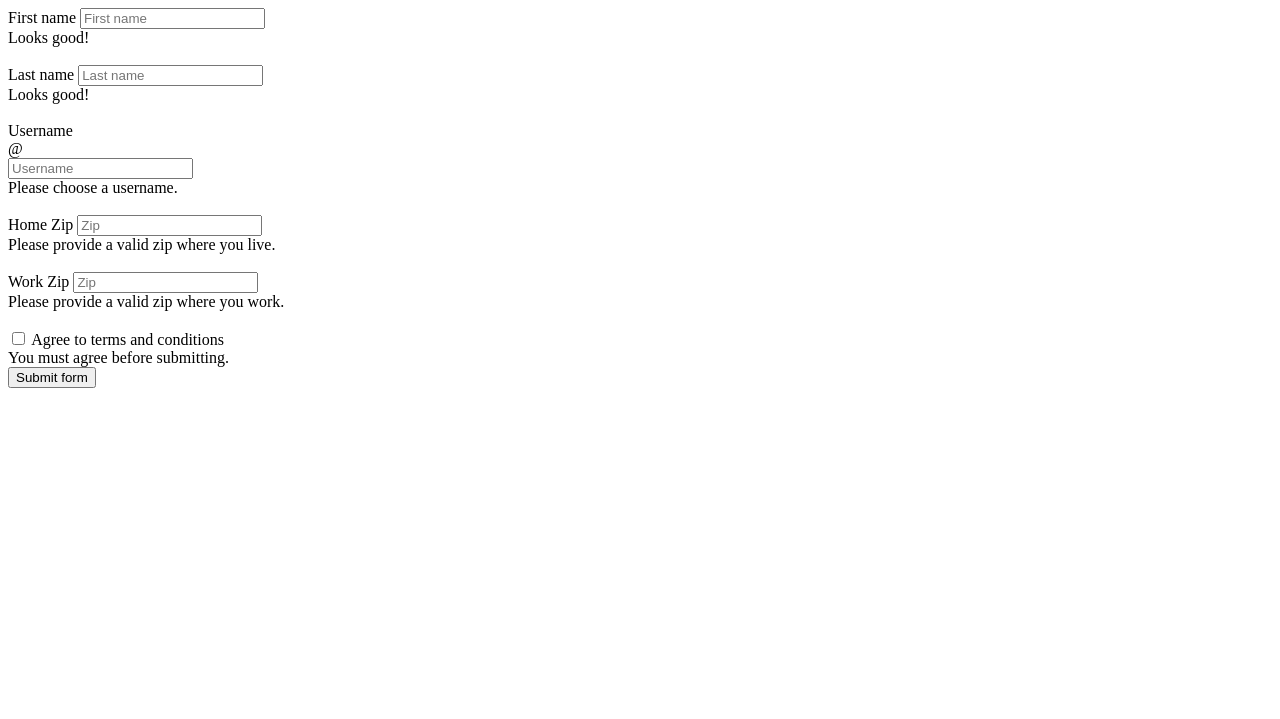
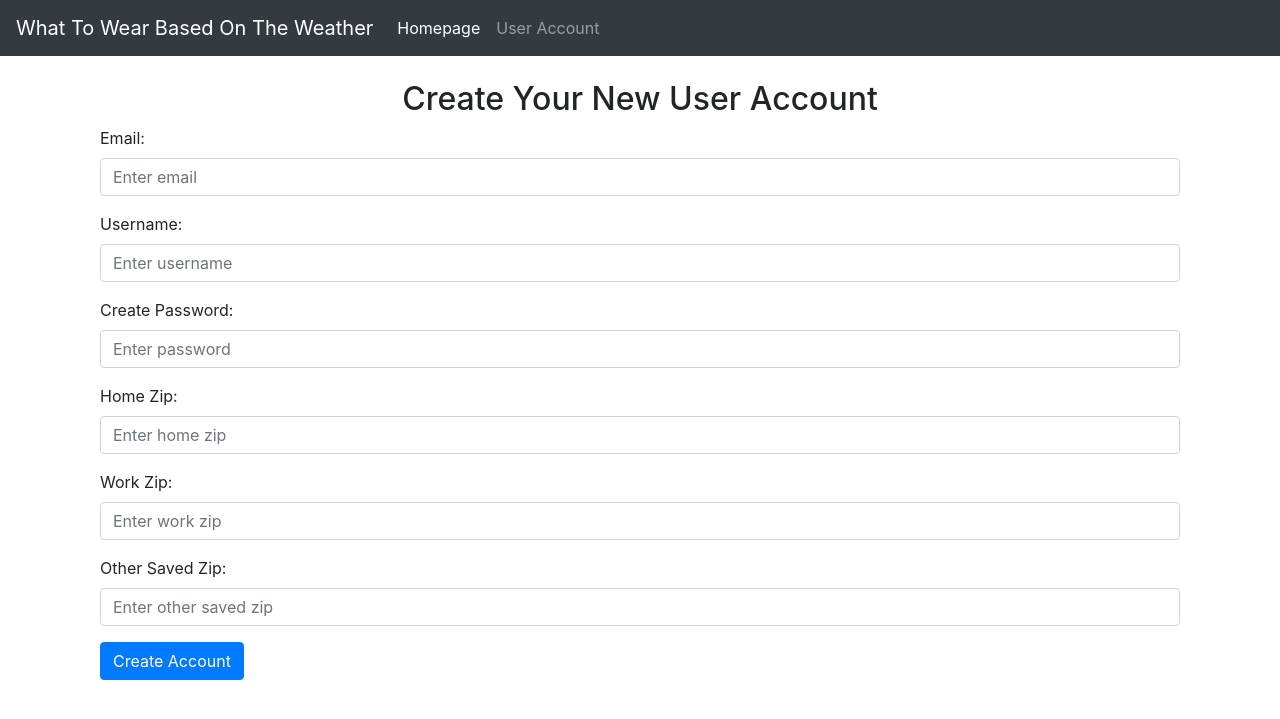
Before and after one commit to emilyhopegrove/HB-Project-What_would_you_wear_based_on_the_weather, a Flask app: page /create-new-account in a window 1280 px wide. Shown: the top 719 px of the page. Run offline with Flask 3, Linux system fonts and the light colour scheme; some libraries are stand-ins or nearby versions.

Commit message:
user account set up is working

```diff
--- a/server.py
+++ b/server.py
@@ -3,13 +3,15 @@
 """Server for wtwbotw app."""
 import os
 from flask import Flask, render_template, request, flash, session, redirect
-from model import connect_to_db
+from model import connect_to_db, db
 import crud
 from jinja2 import StrictUndefined
 import requests
 
+
 app = Flask(__name__)
-
+#TODO if you deploy hide the secret_key below and keep it secret
+app.secret_key = 'thisisacutestring'
 # outfits dictionary
 #hot outfits
 hotOutfit = {
@@ -221,6 +223,87 @@ def create_new_account():
     "look at the create new account page"
 
     return render_template("create-new-account.html")
+######
+#create a route to register a new user (used ratings-lab solution as a starting poin)
+@app.route("/users", methods=["POST"])
+def register_user():
+    """Create a new user."""
+
+    # Check if the request method is POST
+    try:
+        email = request.form['email']
+        password = request.form['password']
+        zip_home = request.form['homeZip']
+    except KeyError:
+        # Return an error message to the user if they don't provide required information
+        #need to redirect back to form
+        return "Error: Required information is missing in the form!"
+
+    # Get the other fields, which are not required
+    user_name = request.form.get('username', 'No optional username provided')
+    zip_work = request.form.get('workZip', 'No optional work zip provided')
+    zip_other = request.form.get('otherZips', 'No optional other zips provided')
+
+
+
+    # Continue with processing the form data
+    #print("******************email****************:", email)
+    #TODO make a crud file for this guy
+    user = crud.get_user_by_email(email)
+    if user:
+        flash("Cannot create an account with that email. Please try again.")
+    else:
+        user = crud.create_user(email, password, user_name, zip_home, zip_work, zip_other)
+        db.session.add(user)
+        db.session.commit()
+        flash("Account created! It's time to log in.")
+
+    return redirect("/homepage")
+
+
+#testing
+
+    # print("password:", password)
+    # print("home_zip:", home_zip)
+    # print("username:", username)
+    # print("work_zip:", work_zip)
+    # print("other_zips:", other_zips)
+    # print("user:", user)
+
+
+# response = self.app.post('/users', data={'email': 'test@example.com'})
+#     # Assert that the response contains the expected error message
+# self.assertIn("Error: Required information is missing in the form!", response.data)
+
+# def test_form_submission_with_all_fields(self):
+#     # Send a POST request to the "/users" endpoint with all required fields
+#     response = self.app.post('/users', data={
+#         'email': 'test@example.com',
+#         'password': 'password123',
+#         'homeZip': '12345'
+#     })
+
+#     # Assert that the response contains the success message
+#     self.assertIn("Account created! It's time to log in.", response.data)
+
+
+
+
+
+
+
+
+
+
+######
+@app.route('/login')
+def login():
+    "let the user login to their account"
+
+    return render_template("login.html")
+
+
+
 
 
 # post method zip code form submission, user inputs zip, click submit, hit end point, endpoint grabs zipcode entered
@@ -233,5 +316,6 @@ def create_new_account():
 
 
 if __name__ == "__main__":
-
+    connect_to_db(app)
+    app.app_context().push()
     app.run(host="0.0.0.0", debug=True)
--- a/templates/create-new-account.html
+++ b/templates/create-new-account.html
@@ -1,109 +1,51 @@
-<form class="needs-validation" novalidate>
-    <div class="form-row">
-      <div class="col-md-4 mb-3">
-        <label for="validationCustom01">First name</label>
-        <input type="text" class="form-control" id="validationCustom01" placeholder="First name" required>
-        <div class="valid-feedback">
-          Looks good!
-        </div>
-      </div>
 
-      <br>
+{% extends 'base.html' %}
+{% block title %}Create New User Account{% endblock %}
 
-      <div class="col-md-4 mb-3">
-        <label for="validationCustom02">Last name</label>
-        <input type="text" class="form-control" id="validationCustom02" placeholder="Last name" required>
-        <div class="valid-feedback">
-          Looks good!
-        </div>
-      </div>
-
-      <br>
-
-      <div class="col-md-4 mb-3">
-        <label for="validationCustomUsername">Username</label>
-        <div class="input-group">
-          <div class="input-group-prepend">
-            <span class="input-group-text" id="inputGroupPrepend">@</span>
-          </div>
-          <input type="text" class="form-control" id="validationCustomUsername" placeholder="Username" aria-describedby="inputGroupPrepend" required>
-          <div class="invalid-feedback">
-            Please choose a username.
-          </div>
-        </div>
-      </div>
+{% block content %}
+<!-- Start of the login form -->
+<div class="container">
+  <h2 class="text-center">Create Your New User Account</h2>
+  <!-- Form starts -->
+  <form action = '/users' method="POST">
+    <!-- Email input -->
+    <div class="form-group">
+      <label for="email">Email:</label>
+      <input name="email" type="email" class="form-control" id="email" placeholder="Enter email" required>
     </div>
-    <br>
-
-    <!-- <div class="form-row">
-      <div class="col-md-6 mb-3">
-        <label for="validationCustom03">City</label>
-        <input type="text" class="form-control" id="validationCustom03" placeholder="City" required>
-        <div class="invalid-feedback">
-          Please provide a valid city.
-        </div>
-      </div>
-      <div class="col-md-3 mb-3">
-        <label for="validationCustom04">State</label>
-        <input type="text" class="form-control" id="validationCustom04" placeholder="State" required>
-        <div class="invalid-feedback">
-          Please provide a valid state.
-        </div>
-      </div> -->
-      <div class="col-md-3 mb-3">
-        <label for="validationCustom05">Home Zip</label>
-        <input type="text" class="form-control" id="validationCustom05" placeholder="Zip" required>
-        <div class="invalid-feedback">
-          Please provide a valid zip where you live.
-        </div>
-      </div>
+    <!-- Username input -->
+    <div class="form-group">
+      <label for="username">Username:</label>
+      <input name='username' type="text" class="form-control" id="username" placeholder="Enter username" required>
     </div>
 
-    <br>
+    <!-- Create Password field -->
+  <div class="form-group">
+    <label for="password">Create Password:</label>
+    <input name='password' type="password" class="form-control" id="password" placeholder="Enter password" name="password" required>
+  </div>
 
-    <div class="col-md-3 mb-3">
-        <label for="validationCustom05">Work Zip</label>
-        <input type="text" class="form-control" id="validationCustom05" placeholder="Zip" required>
-        <div class="invalid-feedback">
-          Please provide a valid zip where you work.
-        </div>
-      </div>
+    <!-- Home zip input -->
+    <div class="form-group">
+      <label for="homeZip">Home Zip:</label>
+      <input name='homeZip' type="text" class="form-control" id="homeZip" placeholder="Enter home zip" required>
     </div>
+    <!-- Work zip input -->
+    <div class="form-group">
+      <label for="workZip">Work Zip:</label>
+      <input name='workZip' type="text" class="form-control" id="workZip" placeholder="Enter work zip">
+    </div>
+    <!-- Other saved zips input -->
+    <div class="form-group">
+      <label for="otherZips">Other Saved Zip:</label>
+      <input name='otherZips' type="text" class="form-control" id="otherZips" placeholder="Enter other saved zip">
+    </div>
+    <!-- Submit button -->
+    <button type="submit" class="btn btn-primary">Create Account</button>
+  </form>
+  <!-- End of the form -->
+</div>
+<!-- End of the container -->
 
-    <br>
 
-    <div class="form-group">
-      <div class="form-check">
-        <input class="form-check-input" type="checkbox" value="" id="invalidCheck" required>
-        <label class="form-check-label" for="invalidCheck">
-          Agree to terms and conditions
-        </label>
-        <div class="invalid-feedback">
-          You must agree before submitting.
-        </div>
-      </div>
-    </div>
-    <button class="btn btn-primary" type="submit">Submit form</button>
-    <p id="fuckme"></p>
-  </form>
-
-  <script>
-  // Example starter JavaScript for disabling form submissions if there are invalid fields
-  (function() {
-    'use strict';
-    window.addEventListener('load', function() {
-      // Fetch all the forms we want to apply custom Bootstrap validation styles to
-      var forms = document.getElementsByClassName('needs-validation');
-      // Loop over them and prevent submission
-      var validation = Array.prototype.filter.call(forms, function(form) {
-        form.addEventListener('submit', function(event) {
-          if (form.checkValidity() === false) {
-            event.preventDefault();
-            event.stopPropagation();
-          }
-          form.classList.add('was-validated');
-        }, false);
-      });
-    }, false);
-  })();
-  </script>
+{% endblock %}
```
Also changed, not shown: crud.py (+14 -4 lines), model.py (+4 -4 lines), templates/account.html (+55 -9 lines), templates/login.html (+24 -31 lines).
